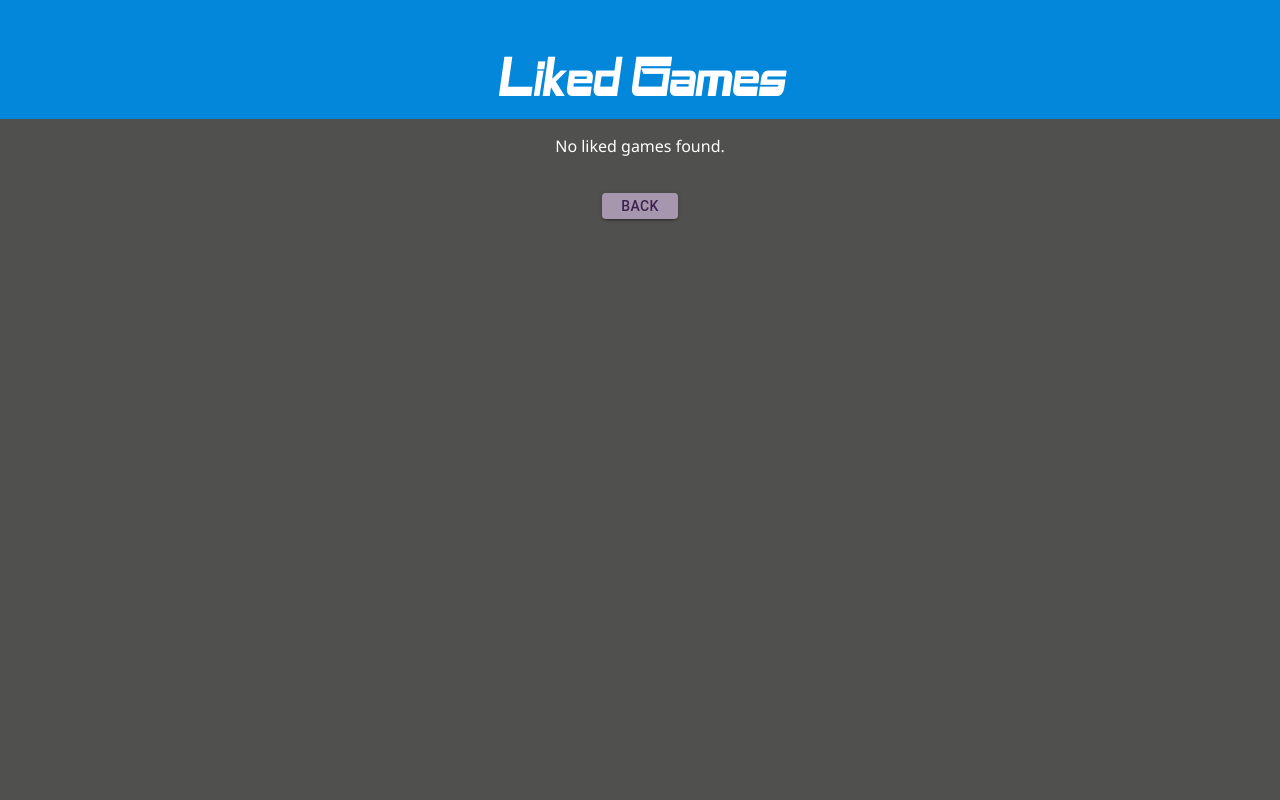
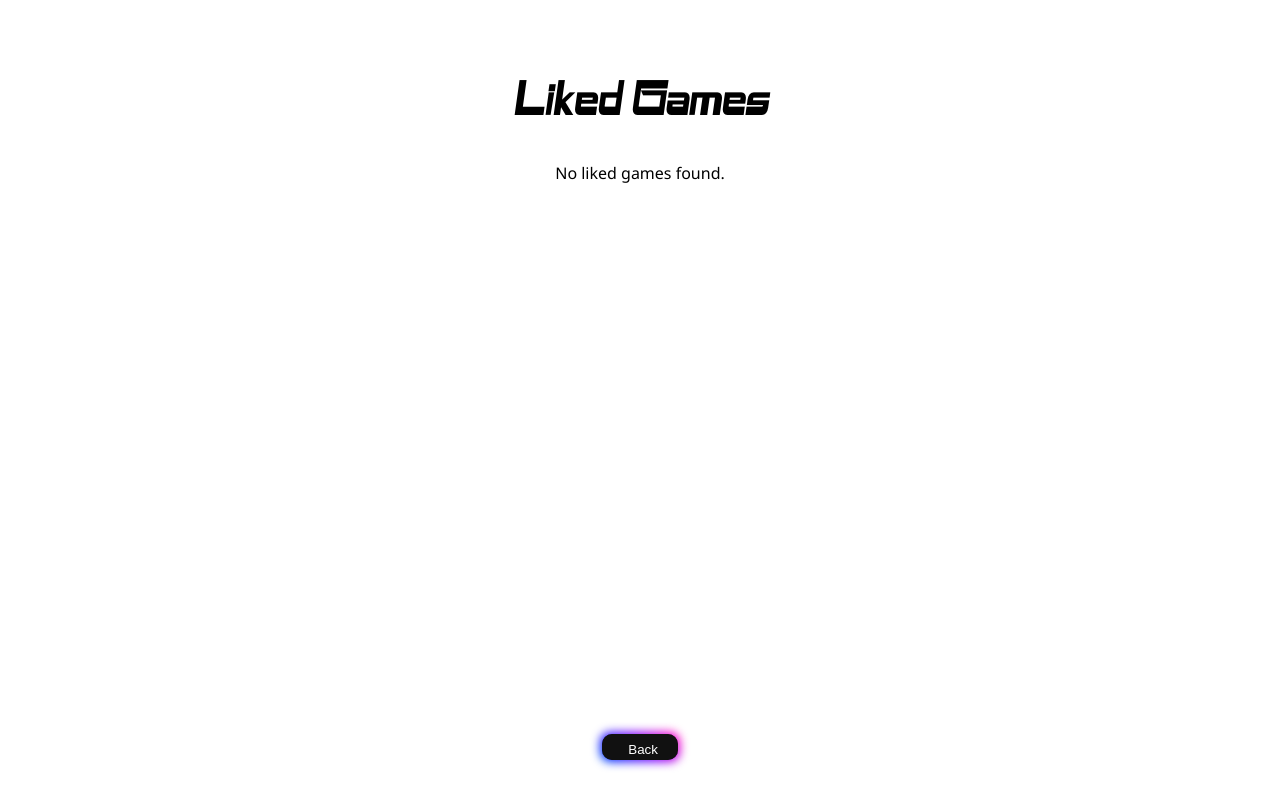
Before and after one commit to ryanmcginty/ProjectMARS, a React (Create React App) app: page /liked-games in a window 1280 px wide. Built offline with nearby package versions, Linux system fonts and the light colour scheme.

Commit message:
big ui updates

```diff
--- a/src/App.css
+++ b/src/App.css
@@ -1,16 +1,16 @@
 h2 {
   font-family: 'Astron Boy';
   font-size: 5vw;
-  color: #fff;
+  color: #000;
 }
 
 h3 {
-  color: #fff;
+  color: #000;
   font-family: 'Segoe UI', Tahoma, Geneva, Verdana, sans-serif;
 }
 
 p {
-  color: #fff;
+  color: #000;
   font-family: 'Segoe UI';
 }
 
@@ -46,7 +46,7 @@ a:hover {
 }
 
 .App-header {
-  background-color: #50514f;
+  background-color: #fff;
   min-height: 100vh;
   display: flex;
   flex-direction: column;
@@ -71,7 +71,7 @@ a:hover {
   top: 0;
   left: 0;
   right: 0;
-  background-color: #0087bd;
+  background-color: grey;
   z-index: 2;
 }
 
@@ -155,6 +155,7 @@ a:hover {
 .game-image {
   position: relative;
   top: 100px;
+  right: 16%;
   width: 75%;
   max-width: 600px;
   margin-bottom: 30px;
@@ -166,6 +167,115 @@ a:hover {
   margin-top: 70px;
   margin-bottom: 20px;
 }
+.lt-button {
+  padding: 0.6em 2em;
+  border: none;
+  outline: none;
+  color: rgb(255, 255, 255);
+  background: #111;
+  cursor: pointer;
+  position: relative;
+  z-index: 0;
+  border-radius: 10px;
+  user-select: none;
+  -webkit-user-select: none;
+  touch-action: manipulation;
+}
+
+.lt-button:before {
+  content: "";
+  background: linear-gradient(
+    45deg,
+    #ff0000,
+    #ff7300,
+    #fffb00,
+    #48ff00,
+    #00ffd5,
+    #002bff,
+    #7a00ff,
+    #ff00c8,
+    #ff0000
+  );
+  position: absolute;
+  top: -2px;
+  left: -2px;
+  background-size: 400%;
+  z-index: -1;
+  filter: blur(5px);
+  -webkit-filter: blur(5px);
+  width: calc(100% + 4px);
+  height: calc(100% + 4px);
+  animation: glowing-start-button 20s linear infinite;
+  transition: opacity 0.3s ease-in-out;
+  border-radius: 10px;
+}
+
+.lt-button:after {
+  z-index: -1;
+  content: "";
+  position: absolute;
+  width: 100%;
+  height: 100%;
+  background: #e75f5e;
+  left: 0;
+  top: 0;
+  border-radius: 10px;
+}
+
+.rt-button {
+  padding: 0.6em 2em;
+  border: none;
+  outline: none;
+  color: rgb(255, 255, 255);
+  background: #111;
+  cursor: pointer;
+  position: relative;
+  z-index: 0;
+  border-radius: 10px;
+  user-select: none;
+  -webkit-user-select: none;
+  touch-action: manipulation;
+}
+
+.rt-button:before {
+  content: "";
+  background: linear-gradient(
+    45deg,
+    #ff0000,
+    #ff7300,
+    #fffb00,
+    #48ff00,
+    #00ffd5,
+    #002bff,
+    #7a00ff,
+    #ff00c8,
+    #ff0000
+  );
+  position: absolute;
+  top: -2px;
+  left: -2px;
+  background-size: 400%;
+  z-index: -1;
+  filter: blur(5px);
+  -webkit-filter: blur(5px);
+  width: calc(100% + 4px);
+  height: calc(100% + 4px);
+  animation: glowing-start-button 20s linear infinite;
+  transition: opacity 0.3s ease-in-out;
+  border-radius: 10px;
+}
+
+.rt-button:after {
+  z-index: -1;
+  content: "";
+  position: absolute;
+  width: 100%;
+  height: 100%;
+  background: #61a850;
+  left: 0;
+  top: 0;
+  border-radius: 10px;
+}
 
 .button-container {
   display: flex;
@@ -174,8 +284,9 @@ a:hover {
 }
 
 .App-logo {
-  width: 25%;
-  height: 25%;
+  width: 25vw;
+  height: 26vh;
+  padding: 0.6em 2em;
 }
 
 .welcome-text {
@@ -201,35 +312,86 @@ a:hover {
 
 .start-button-container {
   position: fixed;
-  bottom: 20px;
+  bottom: 50px;
   left: 50%;
   transform: translateX(-50%);
   z-index: 2;
 }
 
-.start-button {
-  z-index: 2;
+.rainbow-button {
+  padding: 0.6em 2em;
+  border: none;
+  outline: none;
+  color: rgb(255, 255, 255);
+  background: #111;
+  cursor: pointer;
   position: relative;
-  margin-bottom: 40px;
+  z-index: 0;
+  border-radius: 10px;
+  user-select: none;
+  -webkit-user-select: none;
+  touch-action: manipulation;
+}
+
+.rainbow-button:before {
+  content: "";
+  background: linear-gradient(
+    45deg,
+    #ff0000,
+    #ff7300,
+    #fffb00,
+    #48ff00,
+    #00ffd5,
+    #002bff,
+    #7a00ff,
+    #ff00c8,
+    #ff0000
+  );
+  position: absolute;
+  top: -2px;
+  left: -2px;
+  background-size: 400%;
+  z-index: -1;
+  filter: blur(5px);
+  -webkit-filter: blur(5px);
+  width: calc(100% + 4px);
+  height: calc(100% + 4px);
+  animation: glowing-start-button 20s linear infinite;
+  transition: opacity 0.3s ease-in-out;
+  border-radius: 10px;
+}
+
+.rainbow-button:after {
+  z-index: -1;
+  content: "";
+  position: absolute;
+  width: 100%;
+  height: 100%;
+  background: #111;
+  left: 0;
+  top: 0;
+  border-radius: 10px;
 }
 
 .back-button {
   position: fixed;
-  bottom: 20px;
+  bottom: 50px;
   left: 3%;
   transform: translateX(-50%);
 }
 
 .back-button-LG {
-  margin-top: 20px;
+  position: fixed;
+  bottom: 20px;
   margin-bottom: 20px;
+  z-index: 2;
 }
 
 .liked-games-page {
   display: flex;
   flex-direction: column;
   align-items: center;
-  background-color: #50514f;
+  background-color: #fff;
   height: 100vh;
 }
 
@@ -248,17 +410,26 @@ a:hover {
   width: 100px;
   height: 100px;
   object-fit: cover;
-  margin-right: 10px;
 }
 
 .liked-games-title {
-  font-size: 4.5vw;
-  background-color: #0287db;
+  position: relative;
+  font-size: 4vw;
   width: 100%;
   text-align: center;
-  margin: 0;
-  padding-top: 50px;
-  box-sizing: border-box;
+  top: 4vh;
+}
+
+@keyframes glowing-start-button {
+  0% {
+    background-position: 0 0;
+  }
+  50% {
+    background-position: 400% 0;
+  }
+  100% {
+    background-position: 0 0;
+  }
 }
 
 @keyframes dropDown {
@@ -282,18 +453,41 @@ a:hover {
   }
 }
 
-/*
-@keyframes App-logo-spin {
-  from {
-    transform: rotate(0deg);
+@keyframes rainbow-bg{
+  100%,0%{
+    background-color: rgb(255,0,0);
   }
-  to {
-    transform: rotate(360deg);
+  8%{
+    background-color: rgb(255,127,0);
+  }
+  16%{
+    background-color: rgb(255,255,0);
+  }
+  25%{
+    background-color: rgb(127,255,0);
+  }
+  33%{
+    background-color: rgb(0,255,0);
+  }
+  41%{
+    background-color: rgb(0,255,127);
+  }
+  50%{
+    background-color: rgb(0,255,255);
+  }
+  58%{
+    background-color: rgb(0,127,255);
+  }
+  66%{
+    background-color: rgb(0,0,255);
+  }
+  75%{
+    background-color: rgb(127,0,255);
+  }
+  83%{
+    background-color: rgb(255,0,255);
+  }
+  91%{
+    background-color: rgb(255,0,127);
   }
 }
-@media (prefers-reduced-motion: no-preference) {
-  .App-logo {
-    animation: App-logo-spin 4s infinite;
-  }
-}
-*/
--- a/src/App.js
+++ b/src/App.js
@@ -3,8 +3,6 @@ import { FontAwesomeIcon } from '@fortawesome/react-fontawesome';
 import { faBars } from '@fortawesome/free-solid-svg-icons';
 import logo from './controllert.png';
 import './App.css';
-import { Button } from '@mui/material';
-import { createTheme, ThemeProvider } from '@mui/material/styles';
 import LikedGames from './components/LikedGames';
 import { Link } from 'react-router-dom';
 
@@ -72,36 +70,7 @@ function App({ likedGames, setLikedGames }) {
     }
   };
 
-  const theme = createTheme({
-    palette: {
-      primary: {
-        main: '#558b81',
-        dark: '#68a7ed',
-      },
-      secondary: {
-        main: '#0087bd',
-        dark: '#05abed',
-      },
-      back: {
-        main: '#a697af',
-        contrastText: '#3c224d',
-        dark: '#9c56c7',
-      },
-      LT: {
-        main: '#ad4444',
-        contrastText: '#fff',
-        dark: '#c73030',
-      },
-      RT: {
-        main: '#497d3b',
-        contrastText: '#fff',
-        dark: '#4a9c33',
-      },
-    },
-  });
-
   return (
-    <ThemeProvider theme={theme}>
     <div className="App">
       <div className='menu-bar'>
           <div className={`menu ${menuOpen ? 'open' : ''}`} onClick={handleMenuClick}>
@@ -150,31 +119,32 @@ function App({ likedGames, setLikedGames }) {
         <div className='game-container'>
           <h3 className='fixed-title'>{gameTitle}</h3>
           <div className='game-image'>
-              <img src={gameCover} alt='game' style={{ maxWidth: '75%', maxHeight: '75%'}} />
+            <img src={gameCover} alt='game' style={{ maxWidth: '75vw', maxHeight: '75vh'}} />
           </div>
           <div className='like-dislike-buttons'>
             <div className='button-container'>
-                <Button variant='contained' color='LT' onClick={handleDislikeClick}>
+              <button className='lt-button' color='LT' onClick={handleDislikeClick}>
                 LT
-                </Button>
-                <Button variant='contained' color='RT' onClick={handleLikeClick}>
+              </button>
+              <button className='rt-button' color='RT' onClick={handleLikeClick}>
                 RT
-                </Button>
+              </button>
             </div>
           </div>
         </div>
       ) : (
         <div className='start-button-container'>
-            <Button variant='contained' color='secondary' className='start-button' onClick={handleButtonClick}>Start</Button>
+          <button color='secondary' className='rainbow-button' onClick={handleButtonClick}>Start</button>
         </div>
       )}
-        {buttonClicked && <Button variant='contained' color='back' className='back-button' onClick={handleBackClick}>Back</Button>}
+      <div className='start-button-container'>
+        {buttonClicked && <button className='rainbow-button' onClick={handleBackClick}>Back</button>}
+      </div>
       </header>
       {showLikedGamesPage && (
         <LikedGames likedGames={likedGames} onClose={() => setShowLikedGamesPage(false)} />
       )}
     </div>
-    </ThemeProvider>
   );
 }
 
--- a/src/components/LikedGames.js
+++ b/src/components/LikedGames.js
@@ -1,62 +1,58 @@
 import React from "react";
 import { useNavigate } from 'react-router-dom';
-import { Button } from '@mui/material';
-import { createTheme, ThemeProvider } from '@mui/material/styles';
+import { Card, CardMedia, CardContent, Typography } from '@mui/material';
 
 function LikedGamesPage({ likedGames }) {
 
-    const theme = createTheme({
-        palette: {
-            primary: {
-                main: '#558b81',
-            },
-                secondary: {
-                main: '#497d3b',
-            },
-                back: {
-                main: '#a697af',
-                contrastText: '#3c224d',
-                dark: '#9c56c7',
-            },
+
+    const styles = {
+        media: {
+            height: '25vh',
+            width: '21vw',
+            borderRadius: '25px',
+            marginTop: '35px',
+            filter: 'drop-shadow(10px 10px 10px 10px grey)'
         },
-      });
+    };
 
     const navigate = useNavigate();
 
     const onClose = () => {
         navigate('/')
     };
-
     if (likedGames.length === 0) {
         return (
-            <ThemeProvider theme={theme}>
-                <div className="liked-games-page">
-                    <h2 className="liked-games-title">Liked Games</h2>
-                    <p>No liked games found.</p>
-                    <div className="back-button-LG">
-                        <Button variant="contained" color="back" onClick={onClose}>Back</Button>
-                    </div>
+            <div className="liked-games-page">
+                <h2 className="liked-games-title">Liked Games</h2>
+                <p>No liked games found.</p>
+                <div className="back-button-LG">
+                    <button className="rainbow-button" color="back" onClick={onClose}>Back</button>
                 </div>
-            </ThemeProvider>
+            </div>
         );
     }
     return (
-        <ThemeProvider theme={theme}>
             <div className="liked-games-page">
+                <div className="menu-bar"></div>
                 <h2 className="liked-games-title">Liked Games</h2>
                 <ul>
                     {likedGames.map((game, index) => (
                         <li key={index}>
-                            <img src={game.cover} alt={game.title} />
-                            <p>{game.title}</p>
+                            <Card raised sx={{ backgroundColor: 'lightgrey', width: '26vw', height: '36vh',  zIndex: 1, marginTop: index === 0 ? '1px' : 0, marginBottom: index === likedGames.length - 1 ? '100px' : 0, border: '1px solid white', borderRadius: '25px' }}>
+                                <div style={{ display: 'flex', justifyContent: 'center' }} >
+                                    <CardMedia component="img" style={styles.media} alt={game.title} image={game.cover} />
+                                </div>
+                                <CardContent>
+                                    <Typography gutterBottom style={{ textAlign: 'center', fontFamily: 'sans-serif', fontSize: '2em' }} variant="h4" padding="5%" >{game.title}</Typography>
+                                </CardContent>
+                            </Card>
                         </li>
                     ))}
                 </ul>
                 <div className="back-button-LG">
-                    <Button variant="contained" color="back" onClick={onClose}>Back</Button>
+                    <button className="rainbow-button" color="back" onClick={onClose}>Back</button>
                 </div>
             </div>
-        </ThemeProvider>
     );
 }
 
```
Lines whose indentation alone changed are shown as unchanged.
